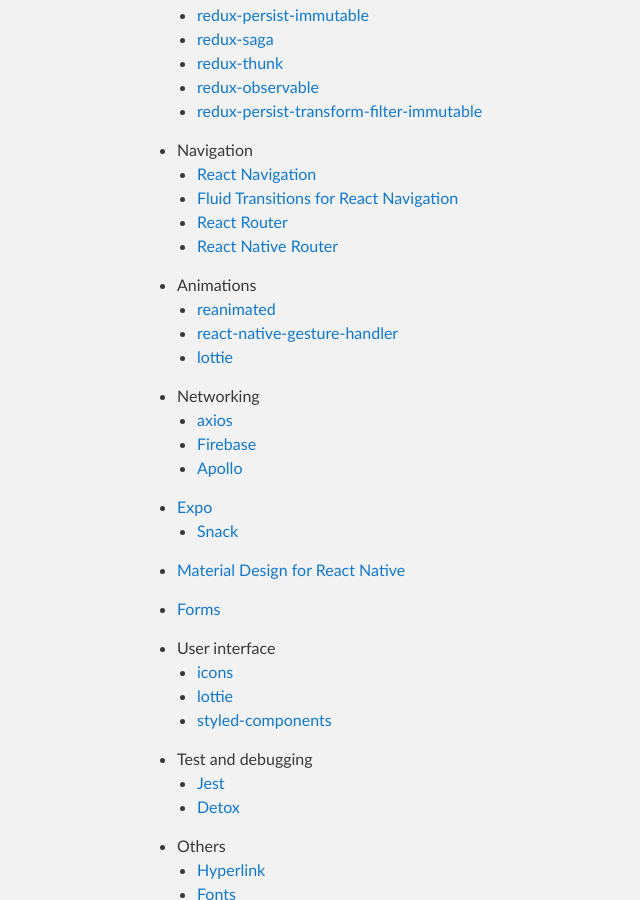
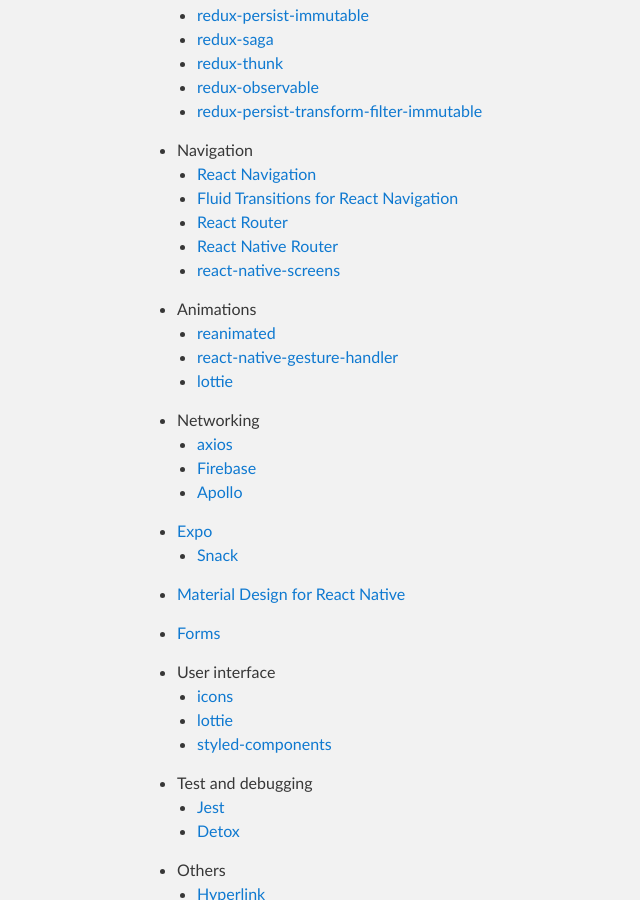
Before and after one commit to haapio/haapio.github.io, a Jekyll site: the page built from react-native.md, in a window 1280 px wide and 900 px high, scrolled down 1998 px. Shown: the whole window, without its empty margins (163-803 px from the left). Built offline with Jekyll 4.4.1, drawn with Linux system fonts in a browser that asks for light colours.

Commit message:
Update react-native.md

```diff
--- a/react-native.md
+++ b/react-native.md
@@ -79,6 +79,7 @@ Here you can find some useful links about React Native.
    - [Fluid Transitions for React Navigation](https://github.com/fram-x/FluidTransitions)
    - [React Router](https://reacttraining.com/react-router/)
    - [React Native Router](https://github.com/aksonov/react-native-router-flux)
+   - [react-native-screens](https://github.com/kmagiera/react-native-screens/)
 
 - Animations
   - [reanimated](https://github.com/kmagiera/react-native-reanimated)
```
